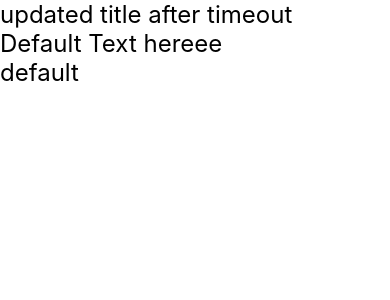
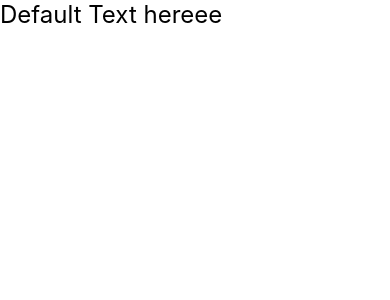
Before and after one commit to gustavoMoraiss/travel_app, a React Native app: screen / in a window 390 px wide. Shown: the top 300 px of the page. Built offline with nearby package versions, Linux system fonts and the light colour scheme.

Commit message:
remove class component from project

```diff
--- a/src/components/Title/classComponent.js
+++ /dev/null
@@ -1,40 +0,0 @@
-import React from 'react';
-import {Text} from 'react-native';
-import styles from './styles';
-
-class Title extends React.Component {
-  constructor(props) {
-    super(props);
-    this.state = {
-      text: 'default',
-    };
-  }
-
-  componentDidMount(){
-    // when this component is inatialized
-  }
-
-
-  componentDidUpdate(){
-     // when this component is updated/ rendered
-  }
-
-  componentWillUnmount(){
-     // when this component is updated/ rendered
-  }
-
-  onTextPress = () => {
-    this.setState({
-      text: 'updated'
-    })
-    }
-
-
-  render() {
-    const {text} = this.state;
-
-    return <Text onPress={this.onTextPress} style={styles.title}>{text}</Text>;
-  }
-}
-
-export default Title;
--- a/src/screens/Home/index.js
+++ b/src/screens/Home/index.js
@@ -1,24 +1,13 @@
-import React, { useEffect, useState } from 'react';
+import React from 'react';
 import {SafeAreaView, View} from 'react-native';
 import Title from '../../components/Title';
-import TitleClass from '../../components/Title/classComponent';
 
 const Home = () => {
-
-  const [title, setTitle] = useState('initial title')
-
-  useEffect(()=> {
-    setTimeout(() => {
-      setTitle('updated title after timeout')
-    }, 3000)
-  }, [])
 
   return (
     <SafeAreaView>
       <View>
-        <Title text={title} />
         <Title />
-        <TitleClass text='teste'/>
       </View>
     </SafeAreaView>
   );
```
